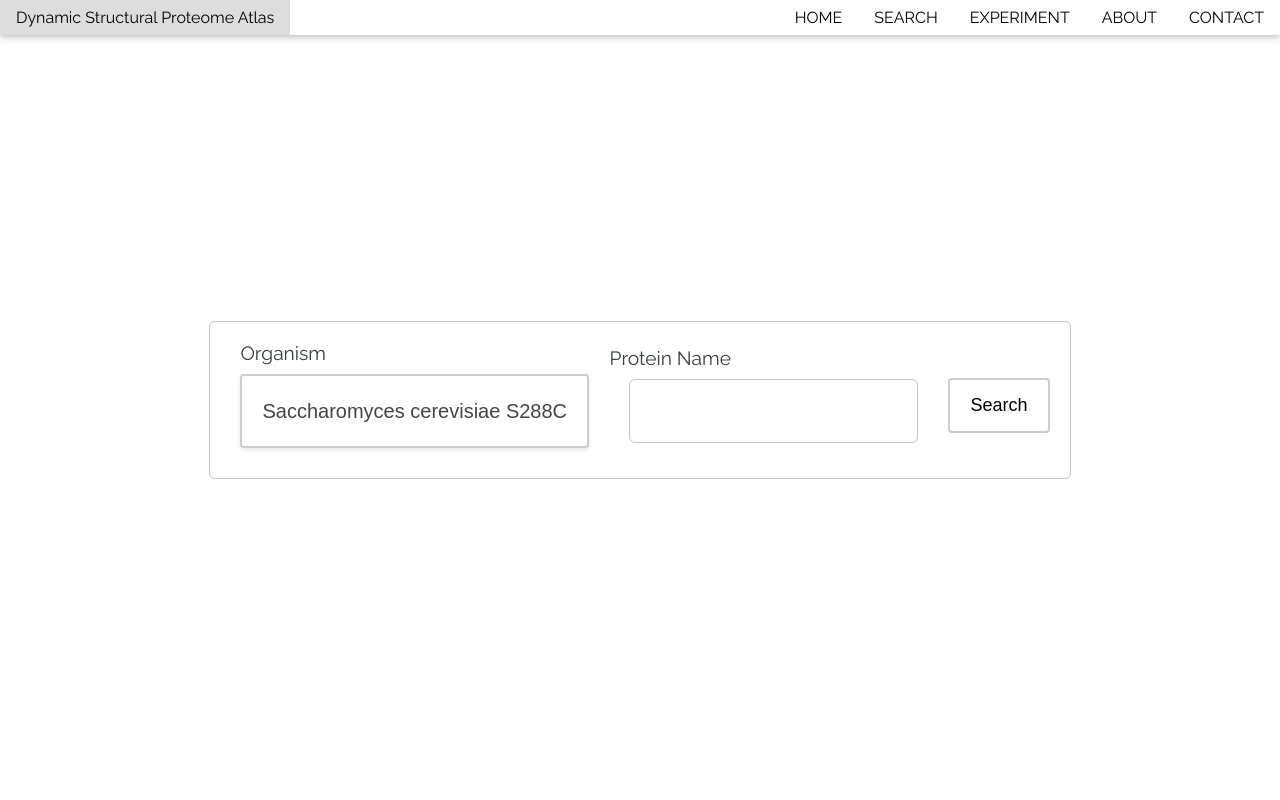
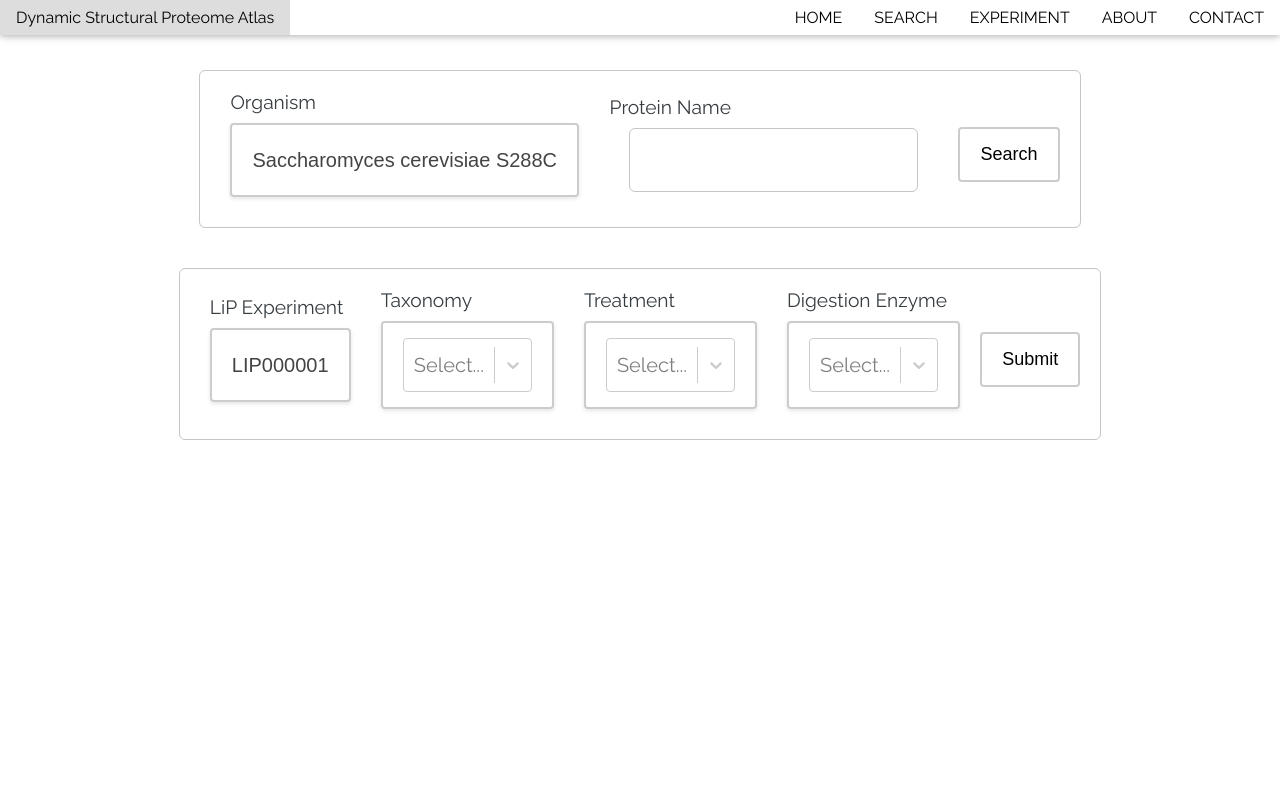
Before and after one commit to DSPAtlas/dspa-frontend, a React (Create React App) app: page /search in a window 1280 px wide. Shown: the top 800 px of the page. Built offline with nearby package versions, Linux system fonts and the light colour scheme.

Commit message:
postion search container

```diff
--- a/public/styles/search.css
+++ b/public/styles/search.css
@@ -1,15 +1,48 @@
 /* Container styling to center the form */
-.search-form-container {
+
+.search-form-container, .search-experiment-form-container {
+    margin-top: 50px;
     display: flex;
     justify-content: center; /* Center horizontally */
     align-items: center; /* Center vertically */
-    height: 100vh; /* Take full height of the viewport */
+    flex-direction: row;
+    margin: 0 auto; /* Center the containers */
+    padding: 10px 0; /* Minimal padding */
+    width: 100%; /* Ensure full width */
+}
+.search-form-container {
+    margin-top: 50px; /* Adjust this value to add space at the top */
+}
+.search-form {
+    display: flex;
+    flex-direction: column;
+    gap: 10px; /* Adjust this gap to control spacing between elements */
+}
+
+.form-group {
+    margin: 0; /* Remove default margin */
+}
+
+.select-dropdown {
+    width: 100%;
+}
+
+.search-button {
+    margin-top: 10px; /* Ensure there's a small space above the button */
+}
+
+.results-search-container {
+    margin: 10px 0; /* Adjust this margin to control spacing between the results and forms */
+}
+.search-form-container {
+    justify-content: center; /* Center horizontally */
+    align-items: center; /* Center vertically */
+
 }
 .search-experiment-form-container {
     display: flex;
     justify-content: center; /* Center horizontally */
     align-items: center; /* Center vertically */
-    height: 100vh; /* Take full height of the viewport */
     flex-direction: row;
 }
 
--- a/src/styles/search.css
+++ b/src/styles/search.css
@@ -1,15 +1,50 @@
 /* Container styling to center the form */
-.search-form-container {
+
+.search-form-container, .search-experiment-form-container {
+    margin-top: 50px;
     display: flex;
     justify-content: center; /* Center horizontally */
     align-items: center; /* Center vertically */
-    height: 100vh; /* Take full height of the viewport */
+    flex-direction: row;
+    margin: 0 auto; /* Center the containers */
+    padding: 10px 0; /* Minimal padding */
+    width: 100%; /* Ensure full width */
+}
+
+.search-form-container {
+    margin-top: 50px; /* Adjust this value to add space at the top */
+}
+
+.search-form {
+    display: flex;
+    flex-direction: column;
+    gap: 10px; /* Adjust this gap to control spacing between elements */
+}
+
+.form-group {
+    margin: 0; /* Remove default margin */
+}
+
+.select-dropdown {
+    width: 100%;
+}
+
+.search-button {
+    margin-top: 10px; /* Ensure there's a small space above the button */
+}
+
+.results-search-container {
+    margin: 10px 0; /* Adjust this margin to control spacing between the results and forms */
+}
+.search-form-container {
+    justify-content: center; /* Center horizontally */
+    align-items: center; /* Center vertically */
+
 }
 .search-experiment-form-container {
     display: flex;
     justify-content: center; /* Center horizontally */
     align-items: center; /* Center vertically */
-    height: 100vh; /* Take full height of the viewport */
     flex-direction: row;
 }
 
```
